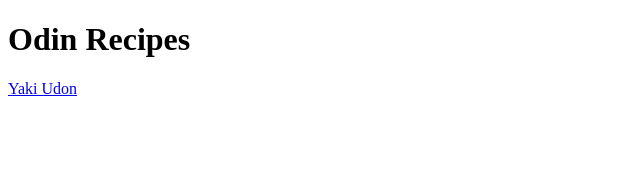
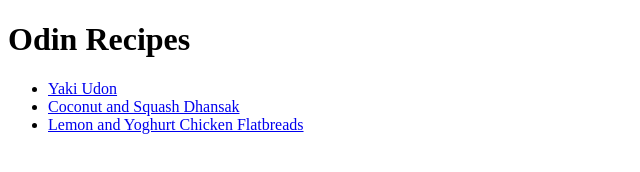
Before and after one commit to RossM97/odin-recipes, a plain HTML site: page index.html in a window 1280 px wide. Shown: the whole page, without its empty margins (0-640 px from the left). Drawn offline with Linux system fonts and the light colour scheme.

Commit message:
Update index page to include new recipies in unordered list

```diff
--- a/index.html
+++ b/index.html
@@ -9,7 +9,13 @@
     <body>
         <h1> Odin Recipes</h1>
 
-        <a href = "./recipes/yakiudon.html"> Yaki Udon </a>
+        <ul>
+            <li> <a href = "./recipes/yakiudon.html"> Yaki Udon </a> </li>
+            <li> <a href = "./recipes/coconut_squash_dhansak.html"> Coconut and Squash Dhansak </a> </li>
+            <li> <a href = "./recipes/lemon_yoghurt_chicken_flatbreads.html"> Lemon and Yoghurt Chicken Flatbreads </a> </li>
+        </ul>
+
+
 
     </body>
 </html>
```
